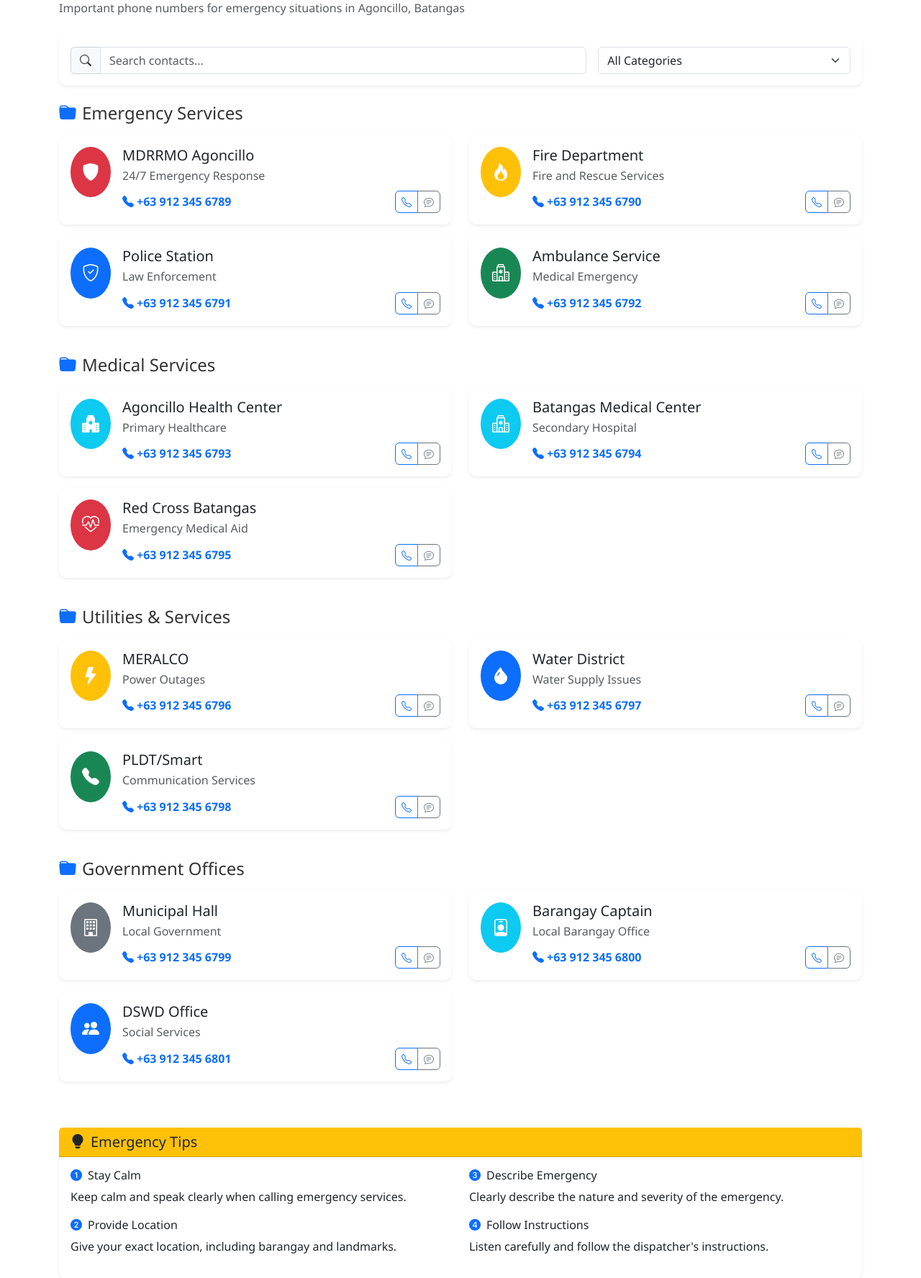
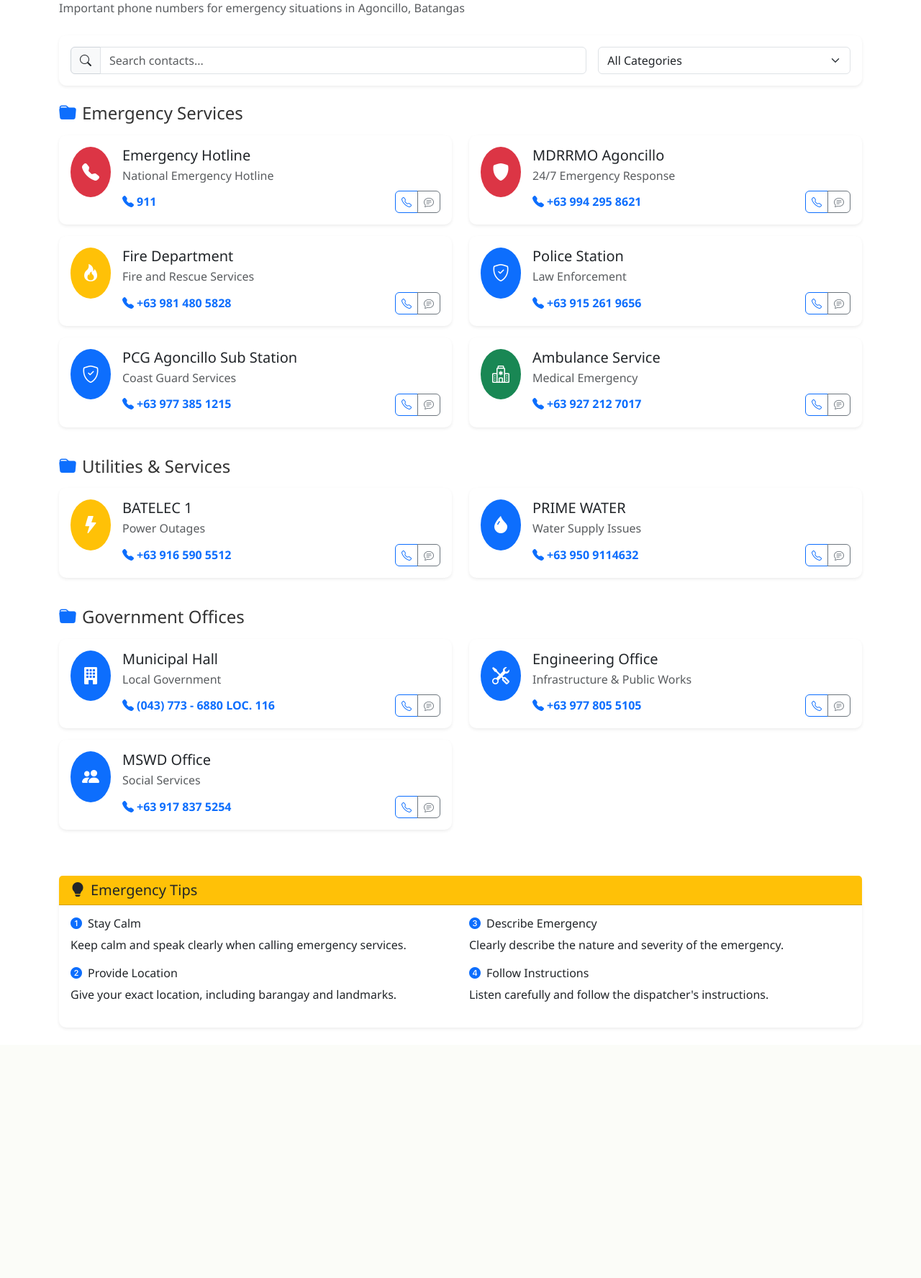
Before and after one commit to shaijirou/MERS-backup, a PHP site: page /user/contacts.php in a window 1280 px wide. Shown: the part 137-1913 px from the top of the page at 72% size. After the commit the page ends 1529 px from the top, so only its background shows below. Run offline with PHP 8.4, Linux system fonts and the light colour scheme; a user stored in the database is signed in; data comes from the database, SQL or seed files in the repository.

Commit message:
modified:   user/contacts.php

```diff
--- a/user/contacts.php
+++ b/user/contacts.php
@@ -20,34 +20,27 @@ $emergency_contacts = [
     [
         'category' => 'Emergency Services',
         'contacts' => [
-            ['name' => 'MDRRMO Agoncillo', 'number' => '+63 912 345 6789', 'description' => '24/7 Emergency Response', 'icon' => 'shield-fill', 'color' => 'danger'],
-            ['name' => 'Fire Department', 'number' => '+63 912 345 6790', 'description' => 'Fire and Rescue Services', 'icon' => 'fire', 'color' => 'warning'],
-            ['name' => 'Police Station', 'number' => '+63 912 345 6791', 'description' => 'Law Enforcement', 'icon' => 'shield-check', 'color' => 'primary'],
-            ['name' => 'Ambulance Service', 'number' => '+63 912 345 6792', 'description' => 'Medical Emergency', 'icon' => 'hospital', 'color' => 'success']
-        ]
-    ],
-    [
-        'category' => 'Medical Services',
-        'contacts' => [
-            ['name' => 'Agoncillo Health Center', 'number' => '+63 912 345 6793', 'description' => 'Primary Healthcare', 'icon' => 'hospital-fill', 'color' => 'info'],
-            ['name' => 'Batangas Medical Center', 'number' => '+63 912 345 6794', 'description' => 'Secondary Hospital', 'icon' => 'hospital', 'color' => 'info'],
-            ['name' => 'Red Cross Batangas', 'number' => '+63 912 345 6795', 'description' => 'Emergency Medical Aid', 'icon' => 'heart-pulse', 'color' => 'danger']
+            ['name' => 'Emergency Hotline', 'number' => '911', 'description' => 'National Emergency Hotline', 'icon' => 'telephone-fill', 'color' => 'danger'],
+            ['name' => 'MDRRMO Agoncillo', 'number' => '+63 994 295 8621', 'description' => '24/7 Emergency Response', 'icon' => 'shield-fill', 'color' => 'danger'],
+            ['name' => 'Fire Department', 'number' => '+63 981 480 5828', 'description' => 'Fire and Rescue Services', 'icon' => 'fire', 'color' => 'warning'],
+            ['name' => 'Police Station', 'number' => '+63 915 261 9656', 'description' => 'Law Enforcement', 'icon' => 'shield-check', 'color' => 'primary'],
+            ['name' => 'PCG Agoncillo Sub Station', 'number' => '+63 977 385 1215', 'description' => 'Coast Guard Services', 'icon' => 'shield-check', 'color' => 'primary'],
+            ['name' => 'Ambulance Service', 'number' => '+63 927 212 7017', 'description' => 'Medical Emergency', 'icon' => 'hospital', 'color' => 'success']
         ]
     ],
     [
         'category' => 'Utilities & Services',
         'contacts' => [
-            ['name' => 'MERALCO', 'number' => '+63 912 345 6796', 'description' => 'Power Outages', 'icon' => 'lightning-fill', 'color' => 'warning'],
-            ['name' => 'Water District', 'number' => '+63 912 345 6797', 'description' => 'Water Supply Issues', 'icon' => 'droplet-fill', 'color' => 'primary'],
-            ['name' => 'PLDT/Smart', 'number' => '+63 912 345 6798', 'description' => 'Communication Services', 'icon' => 'telephone-fill', 'color' => 'success']
+            ['name' => 'BATELEC 1', 'number' => '+63 916 590 5512', 'description' => 'Power Outages', 'icon' => 'lightning-fill', 'color' => 'warning'],
+            ['name' => 'PRIME WATER', 'number' => '+63 950 9114632', 'description' => 'Water Supply Issues', 'icon' => 'droplet-fill', 'color' => 'primary']
         ]
     ],
     [
         'category' => 'Government Offices',
         'contacts' => [
-            ['name' => 'Municipal Hall', 'number' => '+63 912 345 6799', 'description' => 'Local Government', 'icon' => 'building', 'color' => 'secondary'],
-            ['name' => 'Barangay Captain', 'number' => '+63 912 345 6800', 'description' => 'Local Barangay Office', 'icon' => 'person-badge', 'color' => 'info'],
-            ['name' => 'DSWD Office', 'number' => '+63 912 345 6801', 'description' => 'Social Services', 'icon' => 'people-fill', 'color' => 'primary']
+            ['name' => 'Municipal Hall', 'number' => '(043) 773 - 6880 LOC. 116', 'description' => 'Local Government', 'icon' => 'building-fill', 'color' => 'primary'],
+            ['name' => 'Engineering Office', 'number' => '+63 977 805 5105', 'description' => 'Infrastructure & Public Works', 'icon' => 'tools', 'color' => 'primary'],
+            ['name' => 'MSWD Office', 'number' => '+63 917 837 5254', 'description' => 'Social Services', 'icon' => 'people-fill', 'color' => 'primary']
         ]
     ]
 ];
@@ -112,7 +105,7 @@ include '../includes/header.php';
             <strong>In case of immediate emergency, call:</strong>
             <div class="d-flex flex-wrap gap-3 mt-2">
                 <a href="tel:+639123456789" class="btn btn-danger btn-sm">
-                    <i class="bi bi-telephone-fill me-1"></i>MDRRMO: +63 912 345 6789
+                    <i class="bi bi-telephone-fill me-1"></i>MDRRMO: +63 994 295 8621
                 </a>
                 <a href="tel:911" class="btn btn-danger btn-sm">
                     <i class="bi bi-telephone-fill me-1"></i>Emergency: 911
@@ -135,7 +128,6 @@ include '../includes/header.php';
                     <select class="form-select" id="filterCategory">
                         <option value="">All Categories</option>
                         <option value="Emergency Services">Emergency Services</option>
-                        <option value="Medical Services">Medical Services</option>
                         <option value="Utilities & Services">Utilities & Services</option>
                         <option value="Government Offices">Government Offices</option>
                     </select>
```
